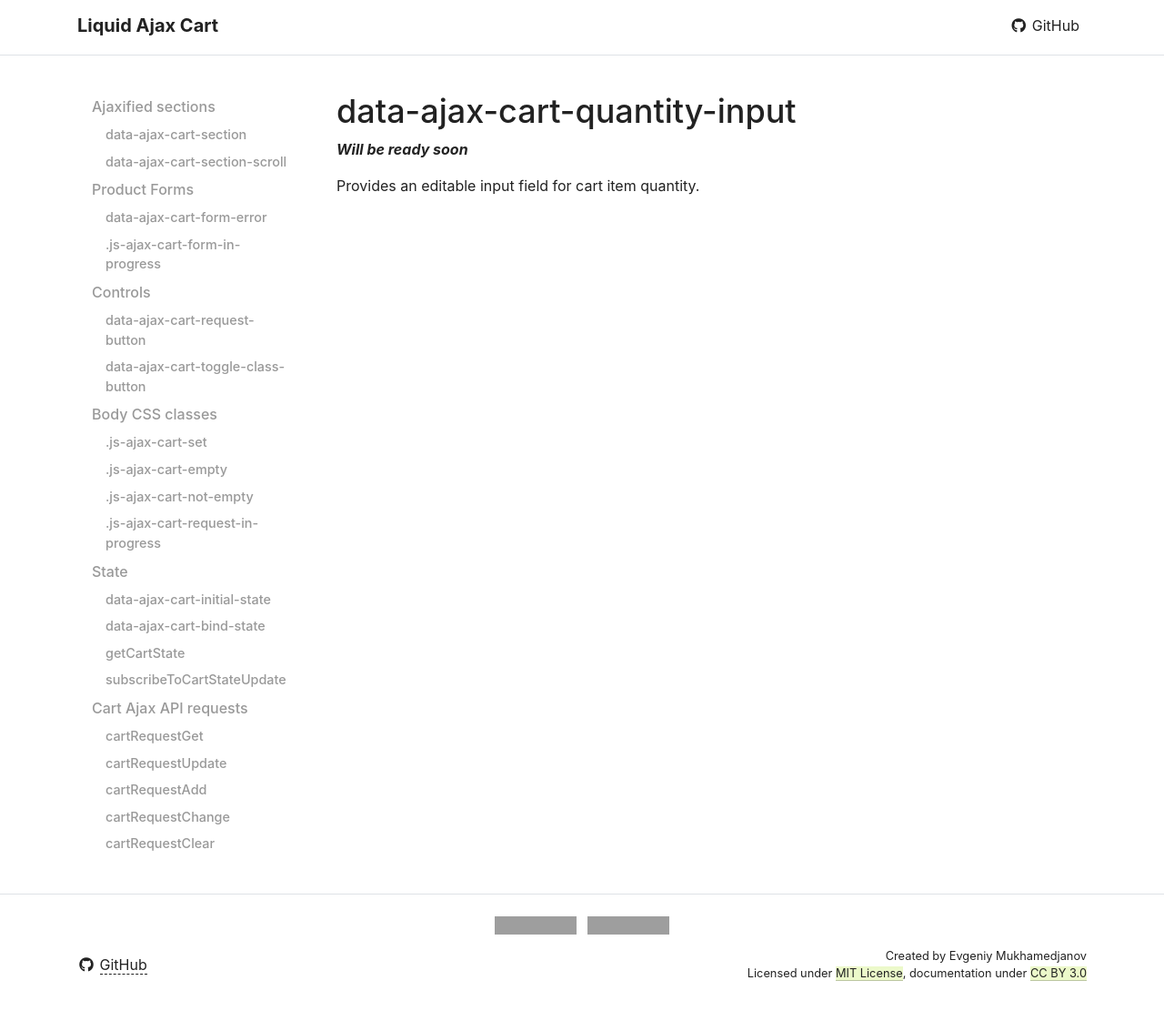
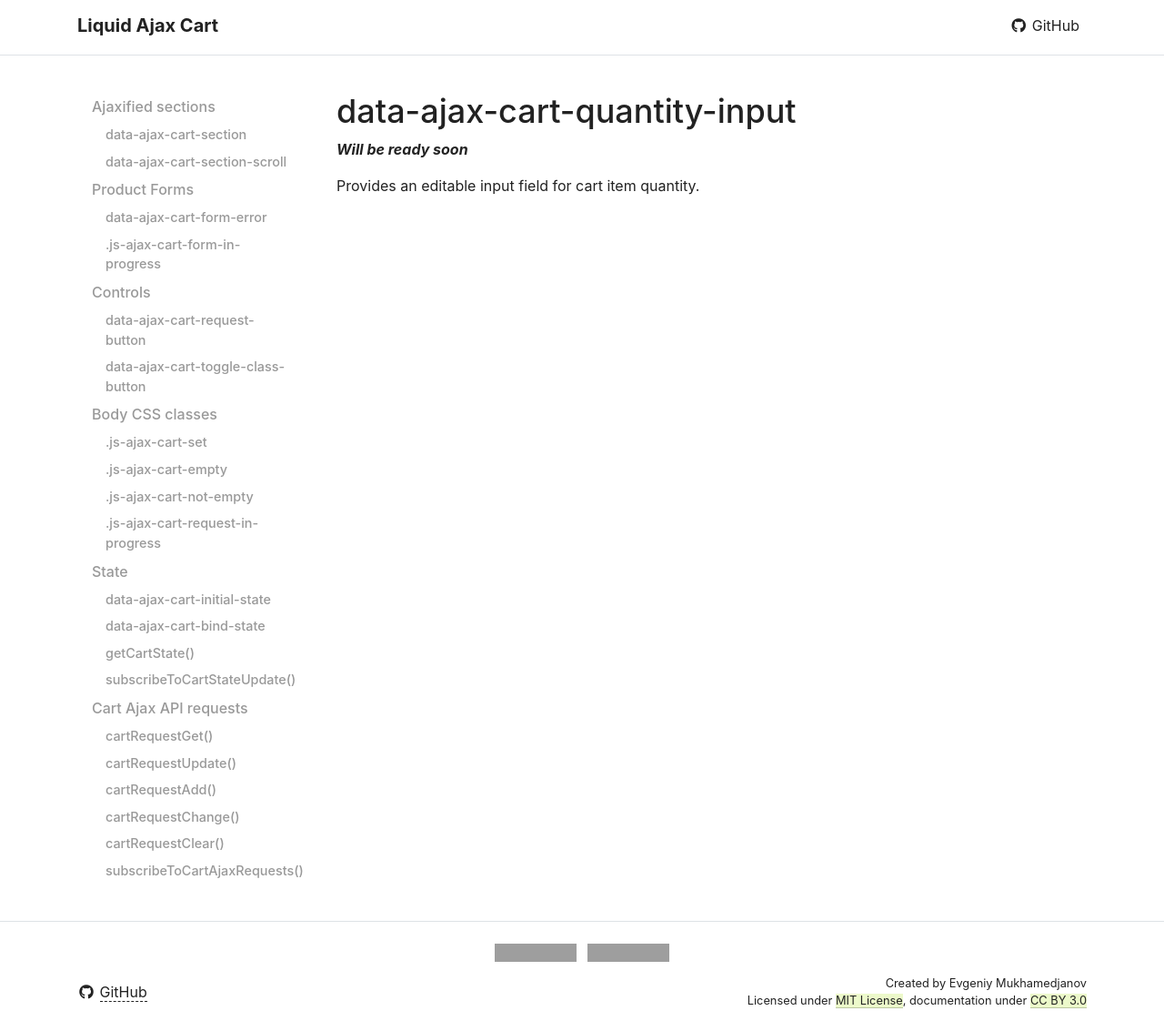
Before and after one commit to EvgeniyMukhamedjanov/liquid-ajax-cart, a Jekyll site: the page built from docs/reference/data-ajax-cart-quantity-input.md, in a window 1280 px wide and 1133 px high. Shown: the whole window at 91% size. Built offline with Jekyll 4.4.1, drawn with Linux system fonts in a browser that asks for light colours; nearby versions of some CDN libraries; our own code applies the rules of GitHub Pages for plain Markdown files; a script that is not in the unit is left out; some of the changed lines change nothing that is shown; grey boxes are pictures that could not be loaded.

Commit message:
Update _config.yml

```diff
--- a/docs/_config.yml
+++ b/docs/_config.yml
@@ -58,16 +58,25 @@ links:
       links:
         - file: data-ajax-cart-initial-state
         - file: data-ajax-cart-bind-state
-        - file: getCartState
-        - file: subscribeToCartStateUpdate
+        - title: getCartState()
+          file: getCartState
+        - title: subscribeToCartStateUpdate()
+          file: subscribeToCartStateUpdate
     - title: Cart Ajax API requests
       file: requests
       links:
-        - file: cartRequestGet
-        - file: cartRequestUpdate
-        - file: cartRequestAdd
-        - file: cartRequestChange
-        - file: cartRequestClear
+        - title: cartRequestGet()
+          file: cartRequestGet
+        - title: cartRequestUpdate()
+          file: cartRequestUpdate
+        - title: cartRequestAdd()
+          file: cartRequestAdd
+        - title: cartRequestChange()
+          file: cartRequestChange
+        - title: cartRequestClear()
+          file: cartRequestClear
+        - title: subscribeToCartAjaxRequests()
+          file: subscribeToCartAjaxRequests
 
 ui:
   mode: 'light'
```
